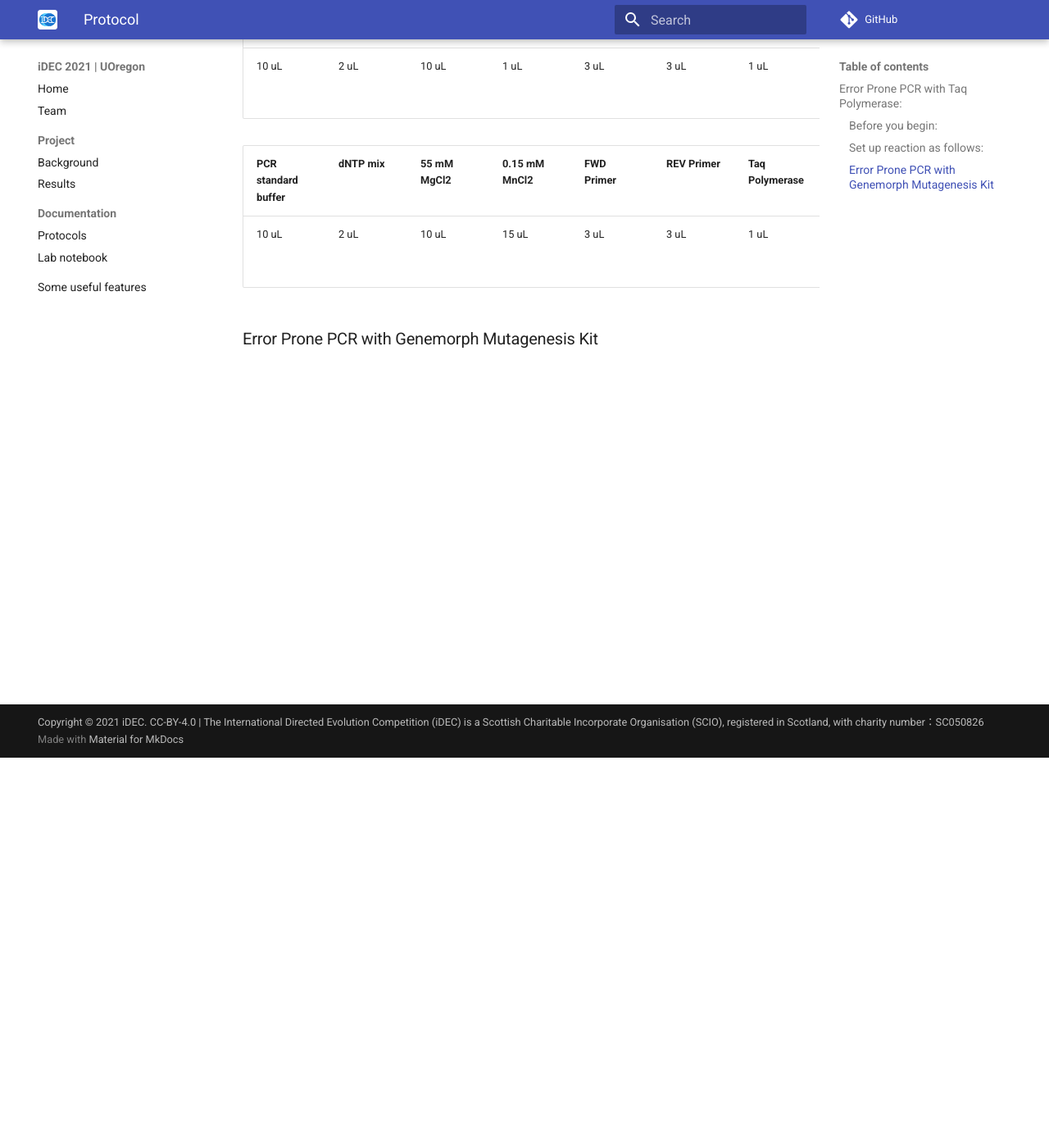
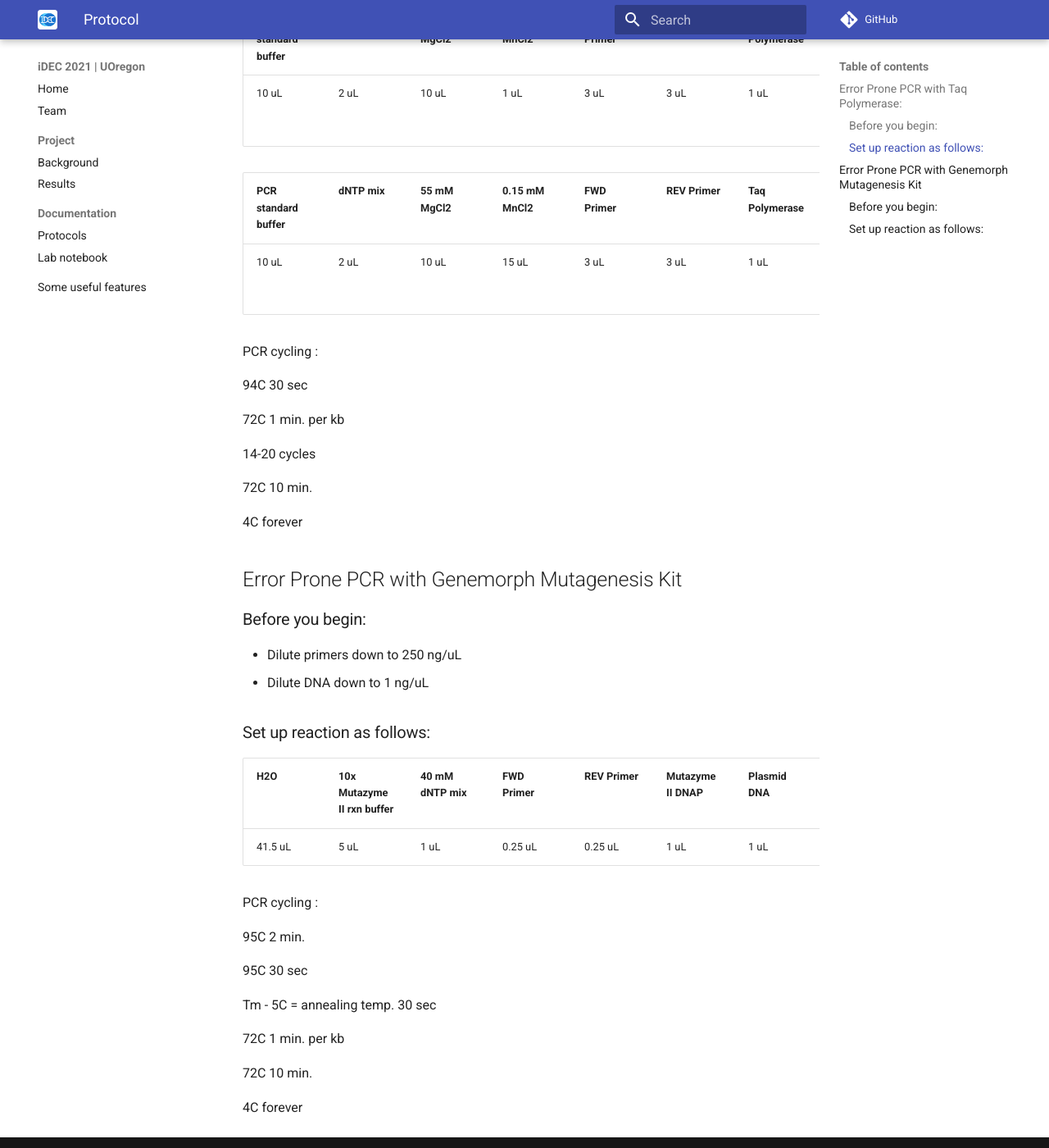
Before and after one commit to idec2021/UOregon, an MkDocs documentation site: the page built from docs/documentation/Error Prone PCR.md, in a window 1280 px wide and 1400 px high, scrolled down 476 px. Shown: the whole window at 82% size. Built offline with MkDocs 1.6.1 and Material for MkDocs 9.7.7, drawn with Linux system fonts in a browser that asks for light colours; comment, search, counter and statistics services are not loaded; some of the changed text lies outside the part shown.

Commit message:
Update Error Prone PCR.md

```diff
--- a/docs/documentation/Error Prone PCR.md
+++ b/docs/documentation/Error Prone PCR.md
@@ -6,6 +6,7 @@
 - Pepare a 55 mM solution of MgCl2 in sterile H2O
 - Pepare a 0.01 mM and 0.15 mM solution of MnCl2 in sterile H2O
 - Dilute primers down to 10 uM
+- Dilute DNA down to 1 ng/uL
 
 ### Set up reaction as follows:
 | PCR standard buffer | dNTP mix  | 55 mM MgCl2 | 0.01 mM MnCl2 | FWD Primer | REV Primer | Taq Polymerase | Plasmid DNA | H2O | Total |
@@ -16,4 +17,39 @@
 | ----- | ----- | ----- | ----- | ----- | ----- | ----- | ----- | ----- | ---- |
 | 10 uL | 2 uL | 10 uL | 15 uL | 3 uL | 3 uL | 1 uL | ~ 10 ng of an 8kb plasmid | to 100 uL | 100 uL |
 
-### Error Prone PCR with Genemorph Mutagenesis Kit
+PCR cycling :
+
+94C 30 sec
+
+72C 1 min. per kb
+
+14-20 cycles
+
+72C 10 min.
+
+4C forever
+
+## Error Prone PCR with Genemorph Mutagenesis Kit
+
+### Before you begin:
+- Dilute primers down to 250 ng/uL
+- Dilute DNA down to 1 ng/uL
+
+### Set up reaction as follows:
+| H2O | 10x Mutazyme II rxn buffer | 40 mM dNTP mix | FWD Primer | REV Primer | Mutazyme II DNAP | Plasmid DNA | Total |
+| ----- | ----- | ----- | ----- | ----- | ----- | ----- | ----- |
+| 41.5 uL | 5 uL | 1 uL | 0.25 uL | 0.25 uL | 1 uL | 1 uL | 50 uL |
+
+PCR cycling :
+
+95C 2 min.
+
+95C 30 sec
+
+Tm - 5C = annealing temp. 30 sec
+
+72C 1 min. per kb
+
+72C 10 min.
+
+4C forever
```
